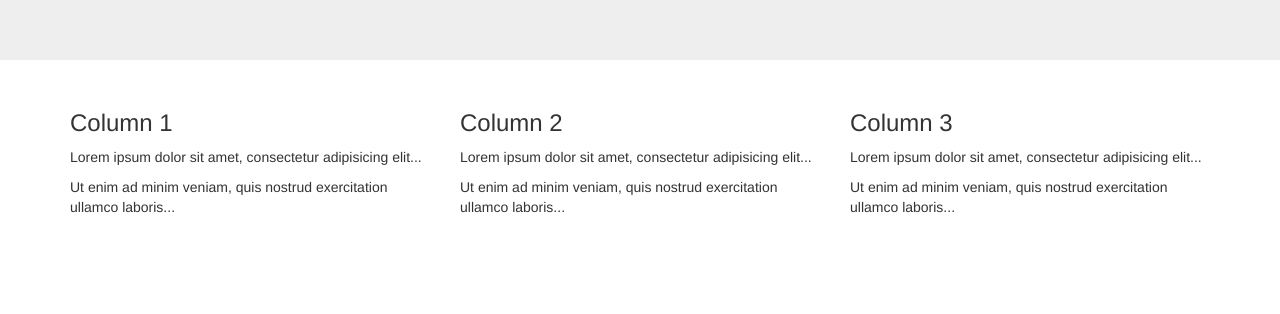
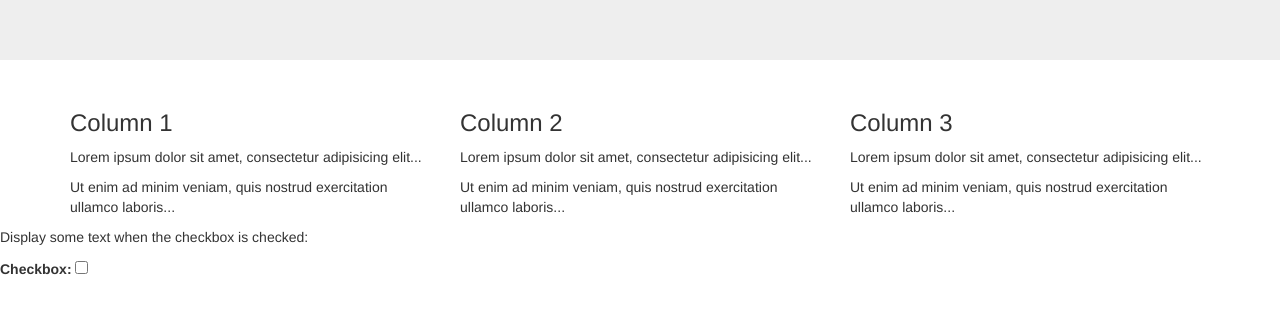
Before and after one commit to johnbernie08/centralized-workflow, a plain HTML site: page index.html in a window 1280 px wide. Shown: the part 180-494 px from the top of the page. Drawn offline with nearby package versions, Linux system fonts and the light colour scheme.

Commit message:
add checkbox on bernie01 account

```diff
--- a/index.html
+++ b/index.html
@@ -1,5 +1,6 @@
 <!DOCTYPE html>
 <html lang="en">
+
 <head>
   <title>Bootstrap Example</title>
   <meta charset="utf-8">
@@ -8,6 +9,7 @@
   <script src="https://ajax.googleapis.com/ajax/libs/jquery/3.7.1/jquery.min.js"></script>
   <script src="https://maxcdn.bootstrapcdn.com/bootstrap/3.4.1/js/bootstrap.min.js"></script>
 </head>
+
 <body>
 
   <div class="jumbotron text-center">
@@ -35,5 +37,25 @@
     </div>
   </div>
 
+  <p>Display some text when the checkbox is checked:</p>
+
+  <label for="myCheck">Checkbox:</label>
+  <input type="checkbox" id="myCheck" onclick="myFunction()">
+
+  <p id="text" style="display:none">Checkbox is CHECKED!</p>
+
+  <script>
+    function myFunction() {
+      var checkBox = document.getElementById("myCheck");
+      var text = document.getElementById("text");
+      if (checkBox.checked == true) {
+        text.style.display = "block";
+      } else {
+        text.style.display = "none";
+      }
+    }
+  </script>
+
 </body>
+
 </html>
```
Lines whose indentation alone changed are shown as unchanged.
